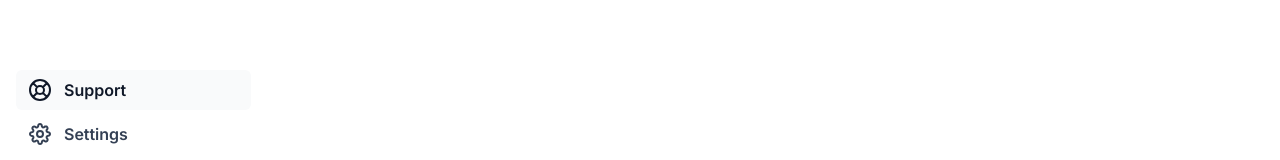
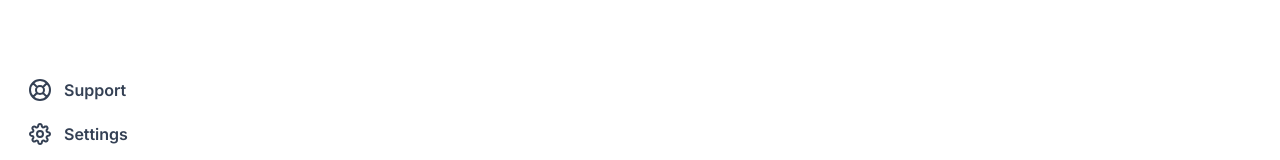
Before and after one commit to connermurphy/GoSwag-Assessment, a Next.js app: page / in a window 1280 px wide. Shown: the part 614-774 px from the top of the page. Built offline with nearby package versions, Linux system fonts and the light colour scheme.

Commit message:
active removed from button

```diff
--- a/src/app/components/Layout/Nav.tsx
+++ b/src/app/components/Layout/Nav.tsx
@@ -112,7 +112,7 @@ const NavLinks = (): JSX.Element => {
             <div className='mt-auto'>
                 <ul className='flex flex-col gap-y-1'>
                     <li>
-                        <StyledNavLink href='#' className='active'>
+                        <StyledNavLink href='#'>
                             <BuoyIcon />
                             Support
                         </StyledNavLink>
```
